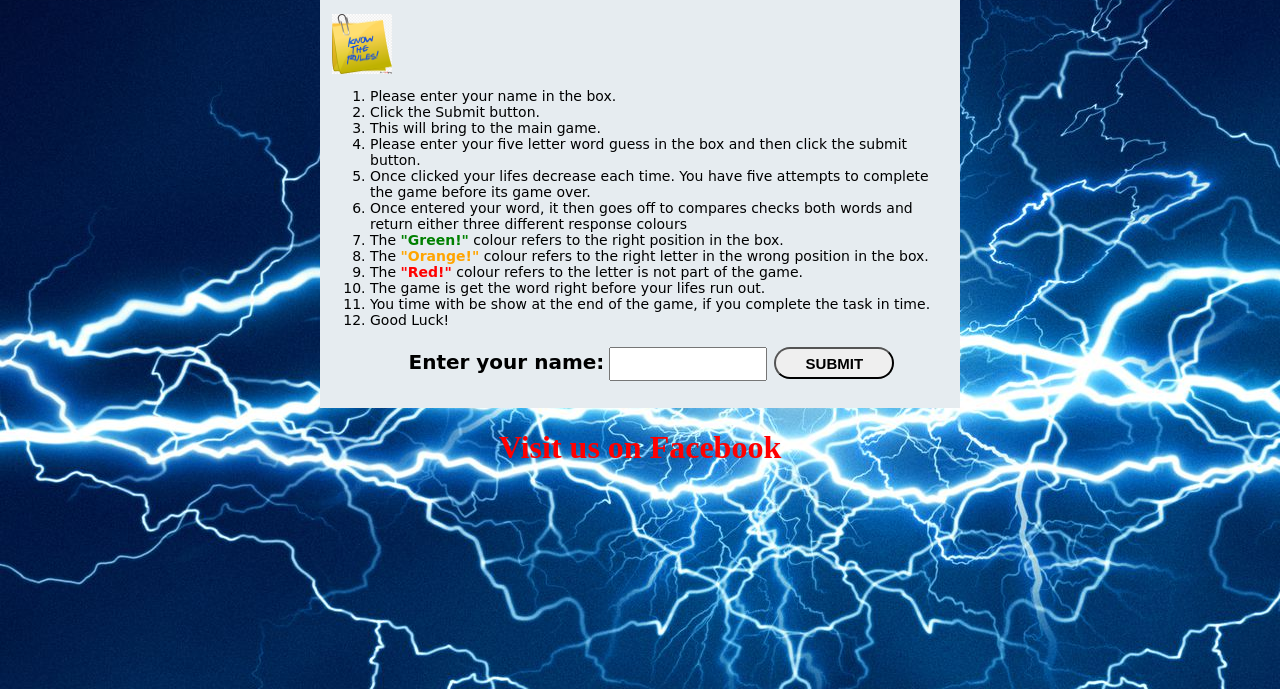
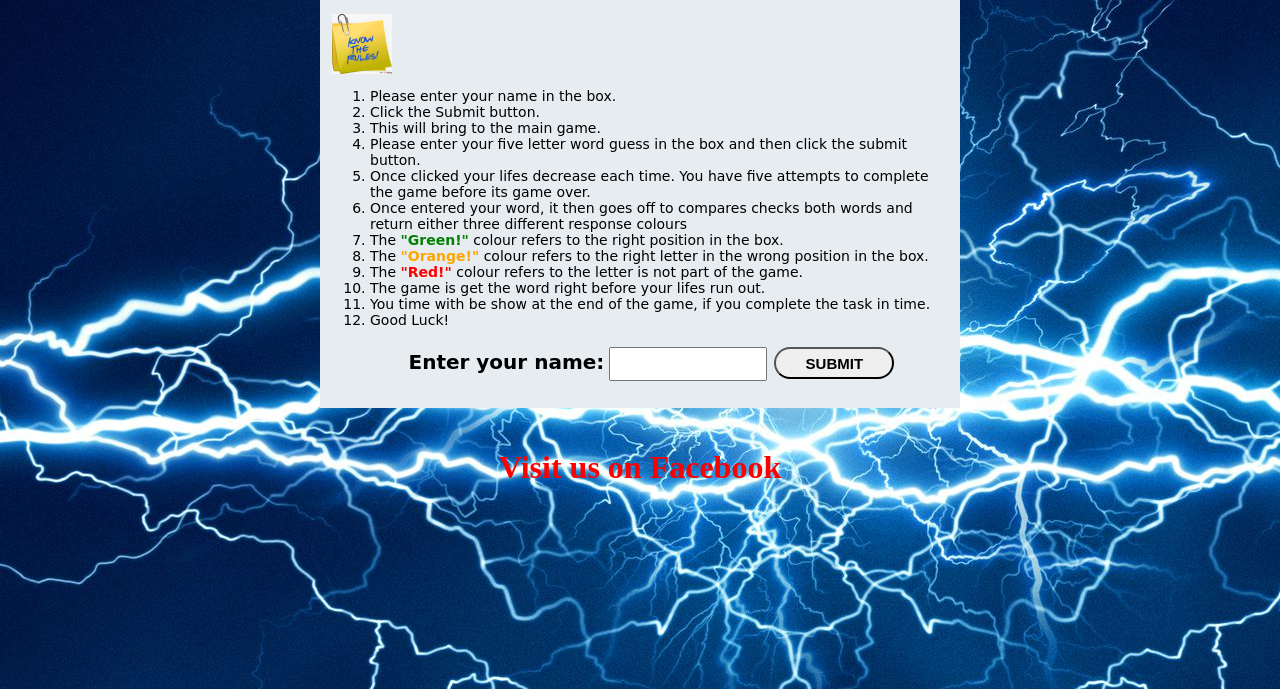
Before and after one commit to firefox35/konnect, a plain HTML site: page index.html in a window 1280 px wide. Shown: the part 111-800 px from the top of the page. Drawn offline with Linux system fonts and the light colour scheme.

Commit message:
Incorporate a link to facebook in Footer

```diff
--- a/assets/css/style.css
+++ b/assets/css/style.css
@@ -5,8 +5,16 @@ body {
 }
 
 footer {
+    padding-top: 40px;
     text-align: center;
+
+}
+
+footer .a {
+    font-size: 32px;
+    font-weight: bold;
     color: red;
+    text-decoration: none;
 }
 
 /*Konnect Logo */
--- a/index.html
+++ b/index.html
@@ -87,7 +87,8 @@
         </div>
     </main>
     <footer>
-        <h1>Visit us on Facebook</h1>
+    <!--A link to Facebook-->
+        <a href="https://www.facebook.com" class="a" target="_blank" rel="noopener">Visit us on Facebook</a>
     </footer>
     <!--JavaScript Link-->
     <script src="assets/js/script.js"></script>
```
